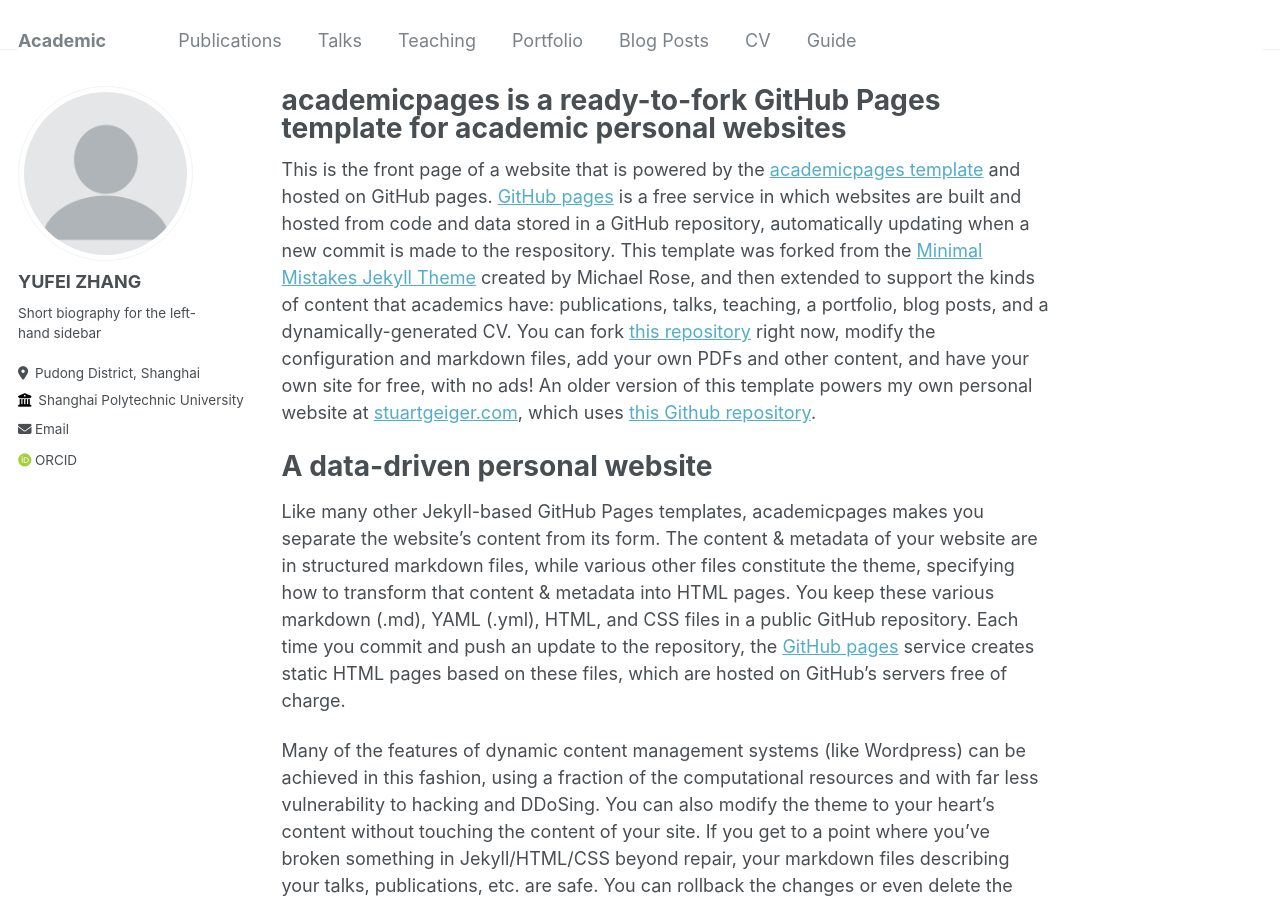
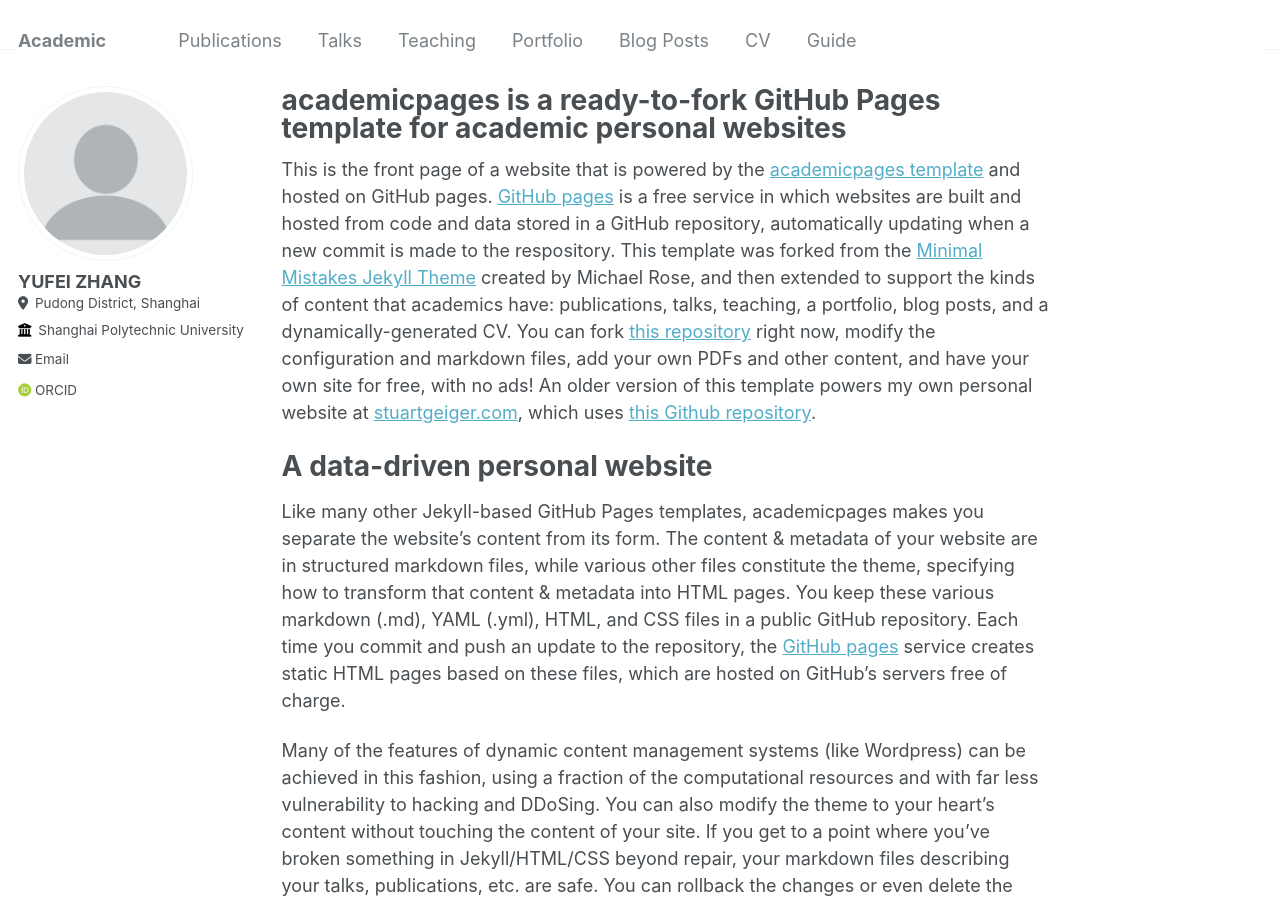
Before and after one commit to yfyaya/yfyaya.github.io, a Jekyll site: the page built from _pages/about.md, in a window 1280 px wide and 900 px high. Built offline with Jekyll 4.4.1, drawn with Linux system fonts in a browser that asks for light colours; some web fonts are replaced.

Commit message:
Update _config.yml

```diff
--- a/_config.yml
+++ b/_config.yml
@@ -24,10 +24,10 @@ author:
   avatar           : "profile.png"
   name             : "YUFEI ZHANG"
   pronouns         : # example: "she/her"
-  bio              : "Short biography for the left-hand sidebar"
+  #bio              : "Short biography for the left-hand sidebar"
   location         : "Pudong District, Shanghai"
   employer         : "Shanghai Polytechnic University"
-  uri              : # URL
+  #uri              : # URL
   email            : "yfyaya@foxmail.com"
 
   # Academic websites
```
